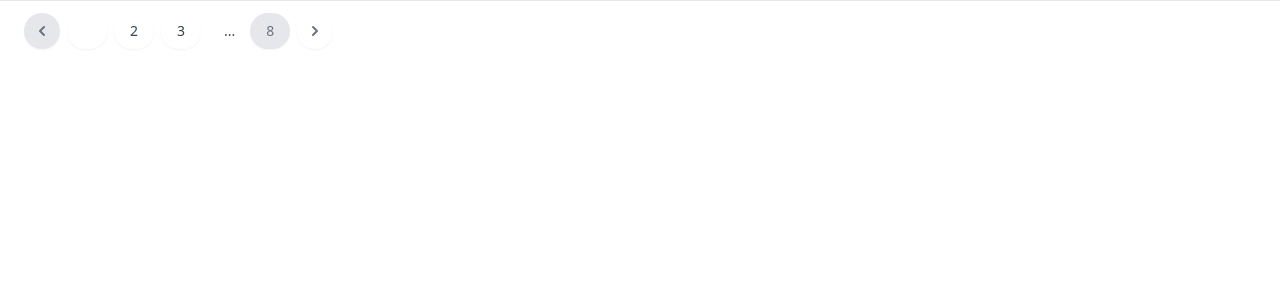
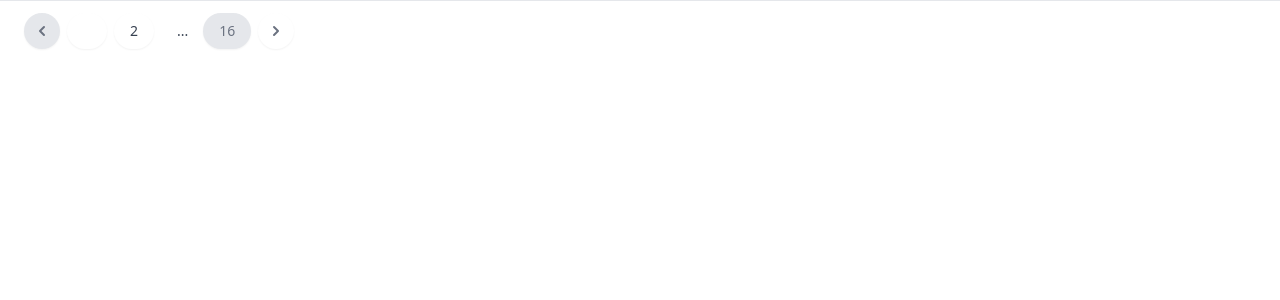
Before and after one commit to Allegro-Musique/vue3-tailwind-pagination, a Vue app: page / in a window 1280 px wide. Shown: the top 300 px of the page. Built offline with nearby package versions, Linux system fonts and the light colour scheme.

Commit message:
patch : range end

```diff
--- a/src/App.vue
+++ b/src/App.vue
@@ -8,7 +8,7 @@ export default {
   },
   setup() {
     const page = ref(1)
-    const total = ref(75)
+    const total = ref(79)
 
     // expose to template and other options API hooks
     return {
@@ -26,5 +26,5 @@ export default {
 </script>
 
 <template>
- <vue3-tailwind-pagination :total="total" :current_page="page" @change="onChange" />
+ <vue3-tailwind-pagination :total="total" :per_page="5" :current_page="page" @change="onChange" />
 </template>
--- a/src/components/Vue3TailwindPagination.vue
+++ b/src/components/Vue3TailwindPagination.vue
@@ -37,7 +37,7 @@
             </a>
           </span>
 
-          <a @click="more()" class="relative inline-flex cursor-pointer mr-2 items-center px-4 py-2 text-sm font-medium text-gray-700" v-if="hasLast()">...</a>
+          <a @click="more()" class="relative inline-flex cursor-pointer mr-2 items-center px-4 py-2 text-sm font-medium text-gray-700" v-if="showLast()">...</a>
 
           <span v-if="hasLast()">
             <a :class="`relative inline-flex items-center mr-2 px-4 py-2 rounded-full cursor-pointer shadow-sm ${background} text-sm font-medium ${color}`" @click.prevent="changePage(total_pages)">
@@ -73,11 +73,11 @@ export default {
     },
     total: {
       type: Number,
-      default: 1
+      default: 79
     },
     per_page: {
       type: Number,
-      default: 10
+      default: 5
     },
     background: {
       type: String,
@@ -113,25 +113,15 @@ export default {
       return this.rangeStart !== 1
     },
     hasLast: function () {
-      return this.rangeEnd < this.total_pages
+      return this.rangeEnd  < this.total_pages
     },
-    hasPrev: function () {
-      return this.current_page > 1
-    },
-    hasNext: function () {
-      return this.current_page <= this.total_pages
+    showLast: function () {
+      return this.rangeEnd  < this.total_pages && this.total_pages - this.current_page > 2
     },
     changePage: function (page) {
-      console.log('page', page)
       if (page > 0 && page <= this.total_pages) {
         this.$emit('change', page)
       }
-    },
-    goNextPage: function () {
-      this.current_page + 1
-    },
-    goPrevPage: function () {
-      this.current_page - 1
     },
     more() {
       this.changePage(this.current_page + this.page_range)
@@ -150,23 +140,15 @@ export default {
     },
     rangeStart: function () {
       const start = this.current_page - this.page_range + 1
-      console.log('start', start, 'range', this.page_range)
       return (start > 0 && start != this.page_range) ? start : 1
-
-
-
     },
     rangeEnd: function () {
-      const end = this.current_page + this.page_range
-      console.log("end", end, "range", this.page_range)
-      return (end + 1 < this.total_pages) ? end : this.total_pages
+      const end = this.current_page + this.page_range - 1
+      return (end + 1 <= this.total_pages) ? end : this.total_pages
     },
     total_pages: function () {
-
       return this.per_page >= 1 ? Math.ceil(this.total / this.per_page) : Math.ceil(this.total / 10)
     },
-    nextPage: function () {return this.current_page + 1},
-    prevPage: function () {return this.current_page - 1}
   }
 }
 </script>
```
Also changed, not shown: public/pagination.gif (added), 1 other file (tests, documents, lock files or other folders).
